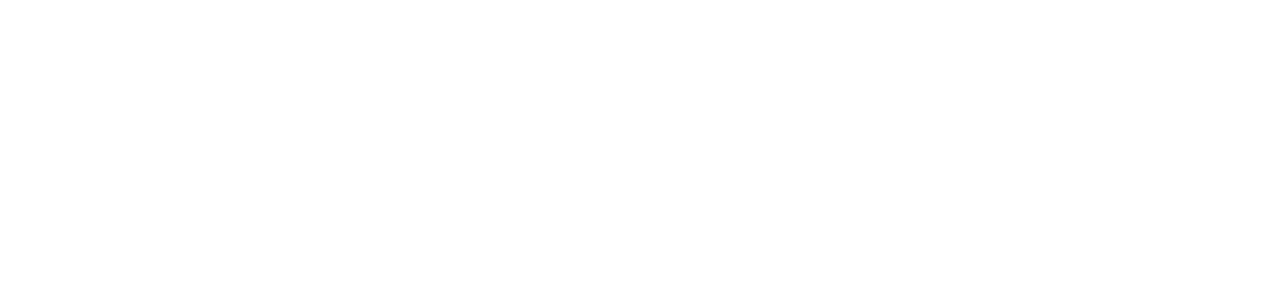
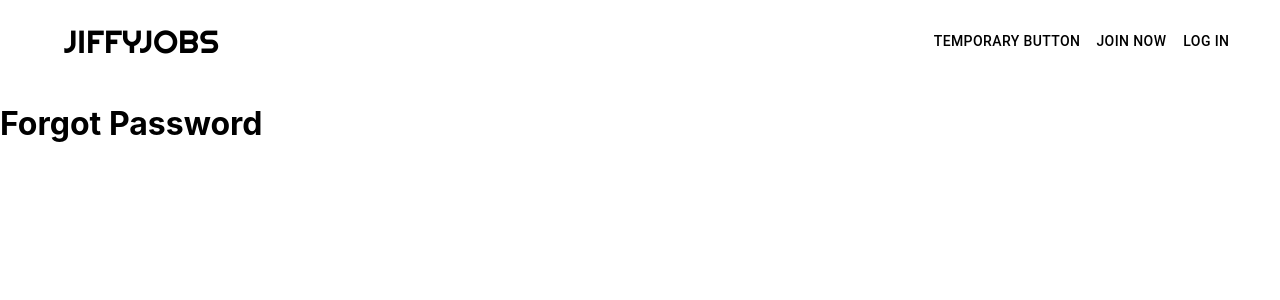
Before and after one commit to jonathanpangg/jiffyjobs, a React (Create React App) app in the folder frontend/jiffyjobs/: page /ForgotPass in a window 1280 px wide. Before the commit this address had no page. Shown: the top 300 px of the page. Built offline with nearby package versions, Linux system fonts and the light colour scheme.

Commit message:
created forgot password page

```diff
--- a/frontend/jiffyjobs/src/App.js
+++ b/frontend/jiffyjobs/src/App.js
@@ -6,6 +6,7 @@
 import  { Signup }  from './pages/Signup';
 import  { Login } from './pages/Login';
 import { Settings } from './pages/Settings';
+import { ForgotPass } from './pages/ForgotPass';
 import { Routes, Route } from "react-router-dom";
 import React from 'react';
 
@@ -17,6 +18,7 @@
         <Routes>
           <Route path="/login" element={<Login />} />
           <Route path="/signup" element={<Signup />} />
+          <Route path="/ForgotPass" element={<ForgotPass />} />
           <Route path="/JobBoard"  element={<> <NavBar /> <JobBoard /> </>} />
           <Route path="/dashboard" element={<> <NavBar /> <Dashboard /> </>} />
           <Route path="/profile" element={<> <NavBar /> <Profile /> </> } />
--- /dev/null
+++ b/frontend/jiffyjobs/src/pages/ForgotPass.js
@@ -0,0 +1,11 @@
+import React, { useState } from 'react';
+import { RegNavBar } from '../components/RegNavBar';
+
+export function ForgotPass() {
+    return (
+        <div>
+            <RegNavBar />
+            <h1>Forgot Password</h1>
+        </div>
+    )
+}
--- a/frontend/jiffyjobs/src/pages/Login.js
+++ b/frontend/jiffyjobs/src/pages/Login.js
@@ -18,7 +18,8 @@
         navigate('/JobBoard')
     }
 
-    const handleLogin = () => {
+    const handleForgotPassword = () => {
+        navigate('/ForgotPass');
     };
 
     const handleSignUp = () => {
@@ -113,7 +114,7 @@
 
                     <div style={{ display: 'flex',  justifyContent: 'space-between',  alignItems: 'center', width: '68.5%', margin: '0 auto', }}>
                         <FormControlLabel control={<Checkbox name="remember" color="primary" />} label={ <span style={{ fontFamily: 'Outfit', color: '#5B5B5B', fontSize: '0.9rem'  }}>Remember me</span> } style={{ marginRight: 'auto',}} />
-                        <Link component="button" variant="body2" style={{ fontFamily: 'Outfit', color: '#5B5B5B', textDecorationColor: '#5B5B5B', fontSize: '0.85rem' }} > Forgot Password?</Link>
+                        <Link onClick={handleForgotPassword} variant="body2" style={{ fontFamily: 'Outfit', color: '#5B5B5B', textDecorationColor: '#5B5B5B', fontSize: '0.85rem' }} > Forgot Password?</Link>
                     </div>
                     <div style={{ }}>
                         <Button type="submit" sx={{ width: '68.5%', mt: 1, mb: 2, py: 1.5, backgroundColor: '#A4A4A4', '&:hover': { backgroundColor: '#7D7D7D' }, borderRadius: '30px', textTransform: 'none', color: 'white', fontFamily: 'Outfit', border: '1px solid #5B5B5B' }} >
```
